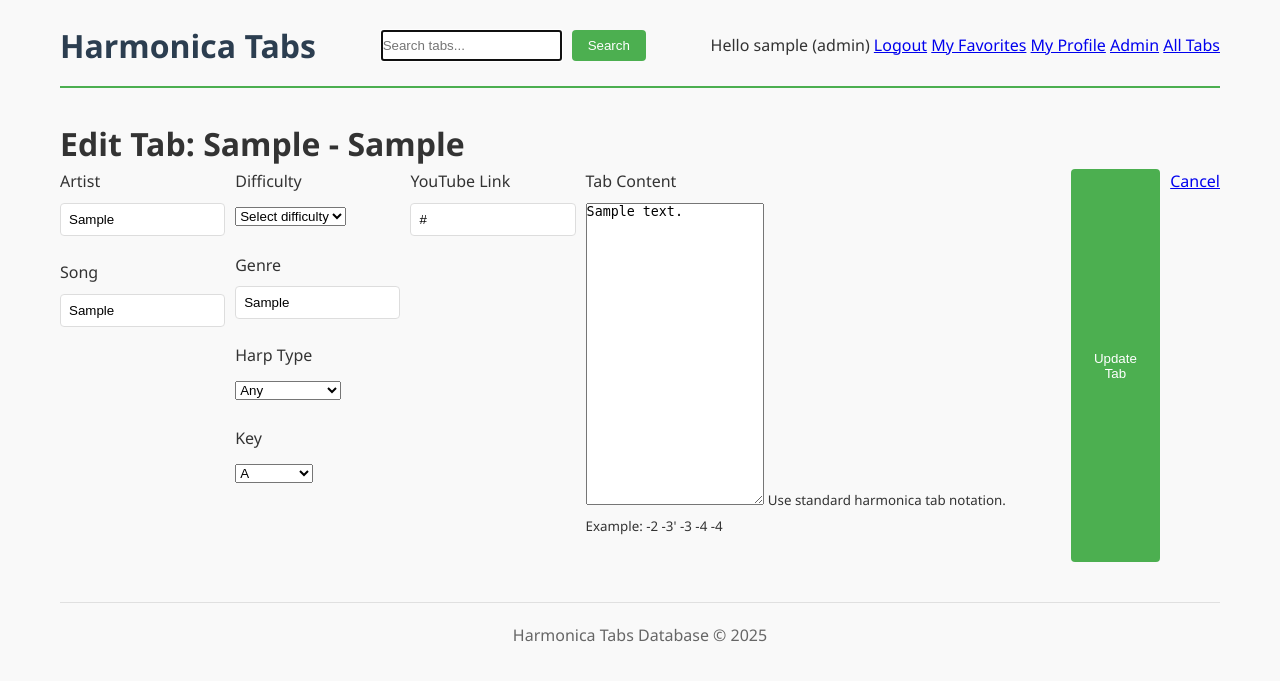
After one commit to mthsgrc/harmonica_project, a Flask app: page /edit-tab/1 in a window 1280 px wide. The commit adds this page. Shown: the top 681 px of the page. Run offline with Flask 3, Linux system fonts and the light colour scheme; a user stored in the database is signed in; tables that the repository leaves empty hold one stand-in row (values such as "Sample post"); some libraries are stand-ins or nearby versions.

Commit message:
Edit Tabs implemented for admin and editor

```diff
--- a/app/decorators.py
+++ b/app/decorators.py
@@ -1,19 +1,26 @@
 from functools import wraps
-from flask import abort
+from flask import abort, flash, redirect, url_for
 from flask_login import current_user
 
-def role_required(role):
+def roles_required(*roles):
     def decorator(f):
         @wraps(f)
         def decorated_function(*args, **kwargs):
-            if not current_user.is_authenticated or current_user.role != role:
-                abort(403)
+            if not current_user.is_authenticated:
+                return redirect(url_for('auth.login'))
+
+            if current_user.role not in roles:
+                flash('You do not have permission to access this page', 'danger')
+                #abort(403) => Search this
+                return redirect(url_for('main.index'))
+
             return f(*args, **kwargs)
         return decorated_function
     return decorator
 
+# Update existing decorators
 def admin_required(f):
-    return role_required('admin')(f)
+    return roles_required('admin')(f)
 
 def editor_required(f):
-    return role_required('editor')(f)
+    return roles_required('admin', 'editor')(f)
--- a/app/forms.py
+++ b/app/forms.py
@@ -1,7 +1,7 @@
 from flask_wtf import FlaskForm
-from wtforms import StringField, PasswordField, SubmitField
+from wtforms import StringField, PasswordField, SubmitField, TextAreaField, SelectField
 from wtforms.validators import DataRequired, Email, EqualTo, Length
-from wtforms.validators import ValidationError
+from wtforms.validators import ValidationError, DataRequired, Optional
 from app.models import User
 import re
 
@@ -26,6 +26,48 @@ class RegistrationForm(FlaskForm):
         if user:
             raise ValidationError('That email is already registered.')
 
+
+class EditTabForm(FlaskForm):
+    artist = StringField('Artist', validators=[DataRequired()])
+    song = StringField('Song', validators=[DataRequired()])
+    difficulty = SelectField('Difficulty', choices=[
+        ('', 'Select difficulty'),
+        ('beginner', 'Beginner'),
+        ('intermediate', 'Intermediate'),
+        ('advanced', 'Advanced'),
+        ('expert', 'Expert'),
+        ('any', 'Any'),
+    ])
+    genre = StringField('Genre')
+    harp_type = SelectField('Harp Type', choices=[
+        ('Any', 'Any'),
+        ('Chromatic', 'Chromatic'),
+        ('Diatonic', 'Diatonic'),
+        ('Melody Maker', 'Melody Maker'),
+        ('Octave', 'Octave'),
+        ('Tremolo', 'Tremolo')
+    ], validators=[DataRequired()])
+    harp_key = SelectField('Key', choices=[
+        ('A', 'A'),
+        ('A#/Bb', 'A#/Bb'),
+        ('B','B'),
+        ('C','C'),
+        ('C#/Db', 'C#/Db'),
+        ('D','D'),
+        ('D#/Eb', 'D#/Eb'),
+        ('E', 'E'),
+        ('F', 'F'),
+        ('F#/Gb', 'F#/Gb'),
+        ('G', 'G'),
+        ('G#/Ab', 'G#/Ab'),
+        ('Any', 'Any'),
+        ('Unknown', 'Unknown')
+    ], validators=[DataRequired()])
+    content = TextAreaField('Tab Content', validators=[DataRequired()])
+    youtube_link = StringField('YouTube Link')
+    submit = SubmitField('Update Tab')
+
+
 ########   Add to RegistrationForm class  #######
 ########  Add Password Strength Validation (Optional)   #######
 
--- a/app/routes.py
+++ b/app/routes.py
@@ -2,7 +2,8 @@
 
 from flask import Blueprint, jsonify, render_template, request, redirect, url_for, flash
 from flask_login import login_required, current_user
-from .decorators import admin_required, editor_required
+from .decorators import admin_required, editor_required, roles_required
+from .forms import EditTabForm
 from .models import Tab, User, db
 from werkzeug.security import check_password_hash, generate_password_hash
 
@@ -16,7 +17,7 @@ main = Blueprint('main', __name__)
 @main.route('/')
 def index():
     page = request.args.get('page', 1, type=int)
-    tabs = Tab.query.paginate(page=page, per_page=25)
+    tabs = Tab.query.paginate(page=page, per_page=24)
     return render_template('index.html', tabs=tabs)
 
 
@@ -30,7 +31,7 @@ def view_tab(tab_id):
 def search():
     query = request.args.get('q', '').strip()
     page = request.args.get('page', 1, type=int)
-    per_page = 25
+    per_page = 24
 
     if query:
         # Use case-insensitive search with proper wildcards
@@ -77,14 +78,14 @@ def toggle_favorite(tab_id):
     return redirect(request.referrer or url_for('main.index'))
 
 
-@main.route('/edit/<int:tab_id>', methods=['GET', 'POST'])
-@editor_required
-def edit_tab(tab_id):
-    tab = Tab.query.get_or_404(tab_id)
-    if request.method == 'POST':
-        # Update tab logic
-        pass
-    return render_template('edit_tab.html', tab=tab)
+# @main.route('/edit/<int:tab_id>', methods=['GET', 'POST'])
+# @editor_required
+# def edit_tab(tab_id):
+#     tab = Tab.query.get_or_404(tab_id)
+#     if request.method == 'POST':
+#         # Update tab logic
+#         pass
+#     return render_template('edit_tab.html', tab=tab)
 
 
 @main.route('/favorites')
@@ -183,3 +184,58 @@ def bulk_favorite_action():
         flash('Download feature coming soon!', 'info')
 
     return redirect(url_for('main.profile'))
+
+from app.forms import EditTabForm
+from app.decorators import editor_required
+
+
+@main.route('/edit-tab/<int:tab_id>', methods=['GET', 'POST'])
+@roles_required('admin', 'editor')
+def edit_tab(tab_id):
+    tab = Tab.query.get_or_404(tab_id)
+    form = EditTabForm(obj=tab)
+
+    if form.validate_on_submit():
+        form.populate_obj(tab)
+        db.session.commit()
+        flash('Tab updated successfully!', 'success')
+        return redirect(url_for('main.view_tab', tab_id=tab.id))
+
+    return render_template('edit_tab.html', form=form, tab=tab)
+
+
+@main.route('/delete-tab/<int:tab_id>', methods=['POST'])
+@roles_required('admin')
+def delete_tab(tab_id):
+    tab = Tab.query.get_or_404(tab_id)
+    db.session.delete(tab)
+    db.session.commit()
+    flash(f'Tab "{tab.song}" by {tab.artist} has been deleted', 'success')
+    return redirect(url_for('main.index'))
+
+
+@main.route('/all-tabs')
+@roles_required('admin', 'editor')
+def all_tabs():
+    page = request.args.get('page', 1, type=int)
+    per_page = 50
+    tabs = Tab.query.order_by(Tab.artist, Tab.song).paginate(page=page, per_page=per_page)
+    return render_template('all_tabs.html', tabs=tabs)
+
+@main.route('/search-tabs')
+@roles_required('admin', 'editor')
+def search_tabs():
+    query = request.args.get('q', '')
+    page = request.args.get('page', 1, type=int)
+    per_page = 50
+
+    if query:
+        tabs = Tab.query.filter(
+            Tab.artist.ilike(f'%{query}%') |
+            Tab.song.ilike(f'%{query}%') |
+            Tab.content.ilike(f'%{query}%')
+        ).paginate(page=page, per_page=per_page)
+    else:
+        tabs = Tab.query.paginate(page=page, per_page=per_page)
+
+    return render_template('all_tabs.html', tabs=tabs, query=query)
--- a/app/static/style.css
+++ b/app/static/style.css
@@ -248,3 +248,69 @@ footer {
     cursor: pointer;
     display: none; /* Hidden by default */
 }
+
+/* Tab Detail Styles */
+.tab-detail {
+    background-color: #fff;
+    border-radius: 8px;
+    box-shadow: 0 2px 10px rgba(0,0,0,0.1);
+    padding: 25px;
+    margin-bottom: 30px;
+}
+
+.tab-header {
+    display: flex;
+    flex-wrap: wrap;
+    justify-content: space-between;
+    align-items: center;
+    margin-bottom: 20px;
+    padding-bottom: 15px;
+    border-bottom: 1px solid #eee;
+}
+
+.tab-meta .badge {
+    margin-right: 5px;
+    font-size: 0.9em;
+    font-weight: normal;
+}
+
+.tab-actions {
+    display: flex;
+    gap: 10px;
+    margin-top: 10px;
+}
+
+.tab-content {
+    background-color: #f8f9fa;
+    border-radius: 5px;
+    padding: 20px;
+    font-family: monospace;
+    white-space: pre-wrap;
+    line-height: 1.6;
+}
+
+/* Video container */
+.video-container {
+    position: relative;
+    padding-bottom: 56.25%; /* 16:9 aspect ratio */
+    height: 0;
+    overflow: hidden;
+}
+
+.video-container iframe {
+    position: absolute;
+    top: 0;
+    left: 0;
+    width: 100%;
+    height: 100%;
+    border-radius: 5px;
+}
+
+/* Edit Form Styles */
+form .form-group {
+    margin-bottom: 1.5rem;
+}
+
+form label {
+    font-weight: 500;
+}
--- a/app/templates/base.html
+++ b/app/templates/base.html
@@ -30,6 +30,9 @@
                 <a href="{{ url_for('auth.login') }}">Login</a>
                 <a href="{{ url_for('auth.register') }}">Register</a>
             {% endif %}
+            {% if current_user.is_authenticated and current_user.role in ['admin', 'editor'] %}
+                <a href="{{ url_for('main.all_tabs') }}">All Tabs</a>
+            {% endif %}
         </div>
     </header>
 
--- /dev/null
+++ b/app/templates/edit_tab.html
@@ -0,0 +1,55 @@
+{% extends 'base.html' %}
+{% block content %}
+<div class="container mt-4">
+    <h1>Edit Tab: {{ tab.artist }} - {{ tab.song }}</h1>
+    <form method="POST">
+        {{ form.hidden_tag() }}
+
+        <div class="form-row">
+            <div class="form-group col-md-6">
+                {{ form.artist.label }}
+                {{ form.artist(class="form-control") }}
+            </div>
+            <div class="form-group col-md-6">
+                {{ form.song.label }}
+                {{ form.song(class="form-control") }}
+            </div>
+        </div>
+
+        <div class="form-row">
+            <div class="form-group col-md-3">
+                {{ form.difficulty.label }}
+                {{ form.difficulty(class="form-control") }}
+            </div>
+            <div class="form-group col-md-3">
+                {{ form.genre.label }}
+                {{ form.genre(class="form-control") }}
+            </div>
+            <div class="form-group col-md-3">
+                {{ form.harp_type.label }}
+                {{ form.harp_type(class="form-control") }}
+            </div>
+            <div class="form-group col-md-3">
+                {{ form.harp_key.label }}
+                {{ form.harp_key(class="form-control") }}
+            </div>
+        </div>
+
+        <div class="form-group">
+            {{ form.youtube_link.label }}
+            {{ form.youtube_link(class="form-control", placeholder="https://www.youtube.com/watch?v=...") }}
+        </div>
+
+        <div class="form-group">
+            {{ form.content.label }}
+            {{ form.content(class="form-control", rows=20) }}
+            <small class="form-text text-muted">
+                Use standard harmonica tab notation. Example: -2 -3' -3 -4 -4
+            </small>
+        </div>
+
+        <button type="submit" class="btn btn-primary">Update Tab</button>
+        <a href="{{ url_for('main.view_tab', tab_id=tab.id) }}" class="btn btn-secondary">Cancel</a>
+    </form>
+</div>
+{% endblock %}
```
Also changed, not shown: app/admin/admin.py (+6 -2 lines), app/templates/admin/index.html (+37 -7 lines), app/templates/all_tabs.html (added, +89 -0 lines), app/templates/tab.html (+11 -1 lines), app/templates/tab_detail.html (added, +50 -0 lines).
